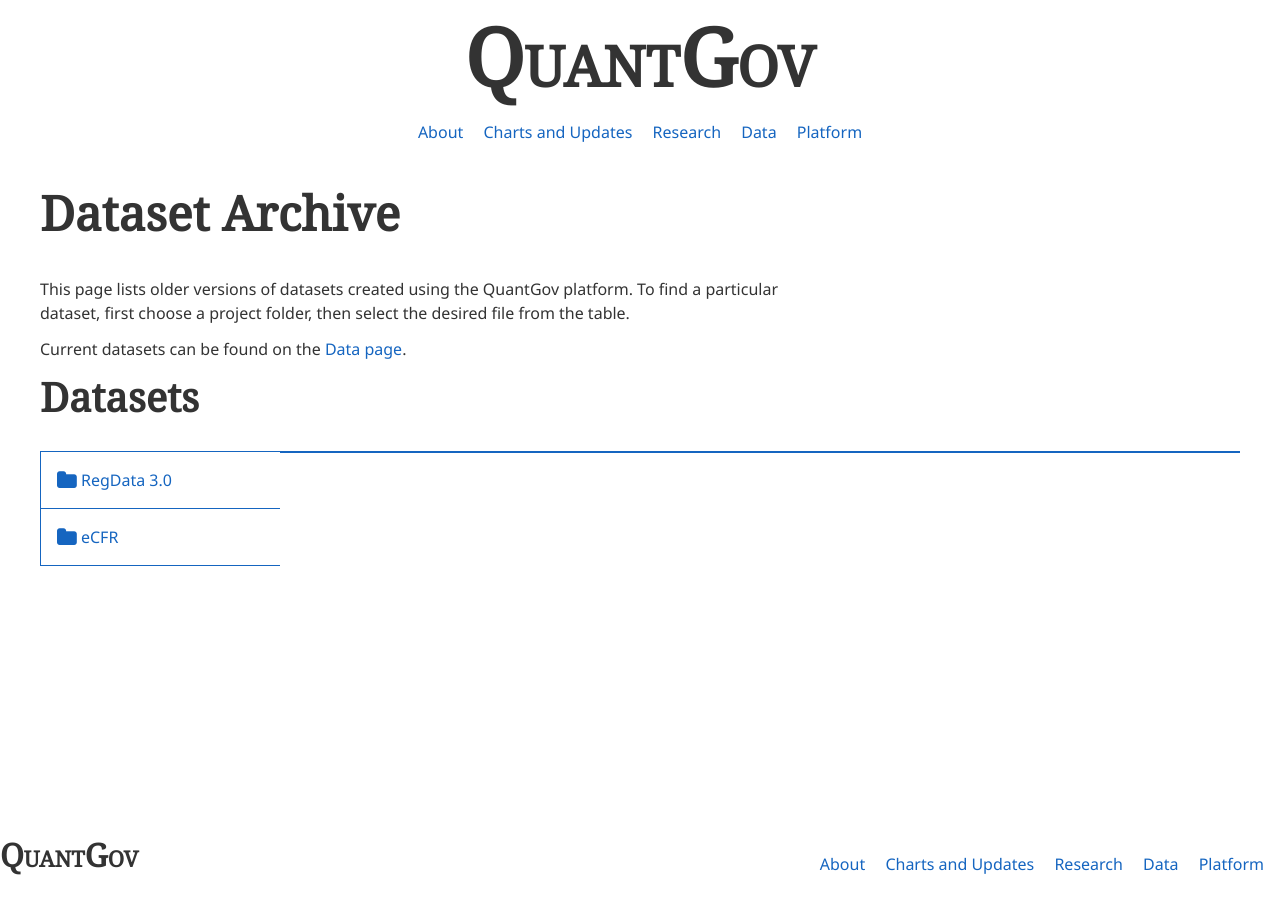
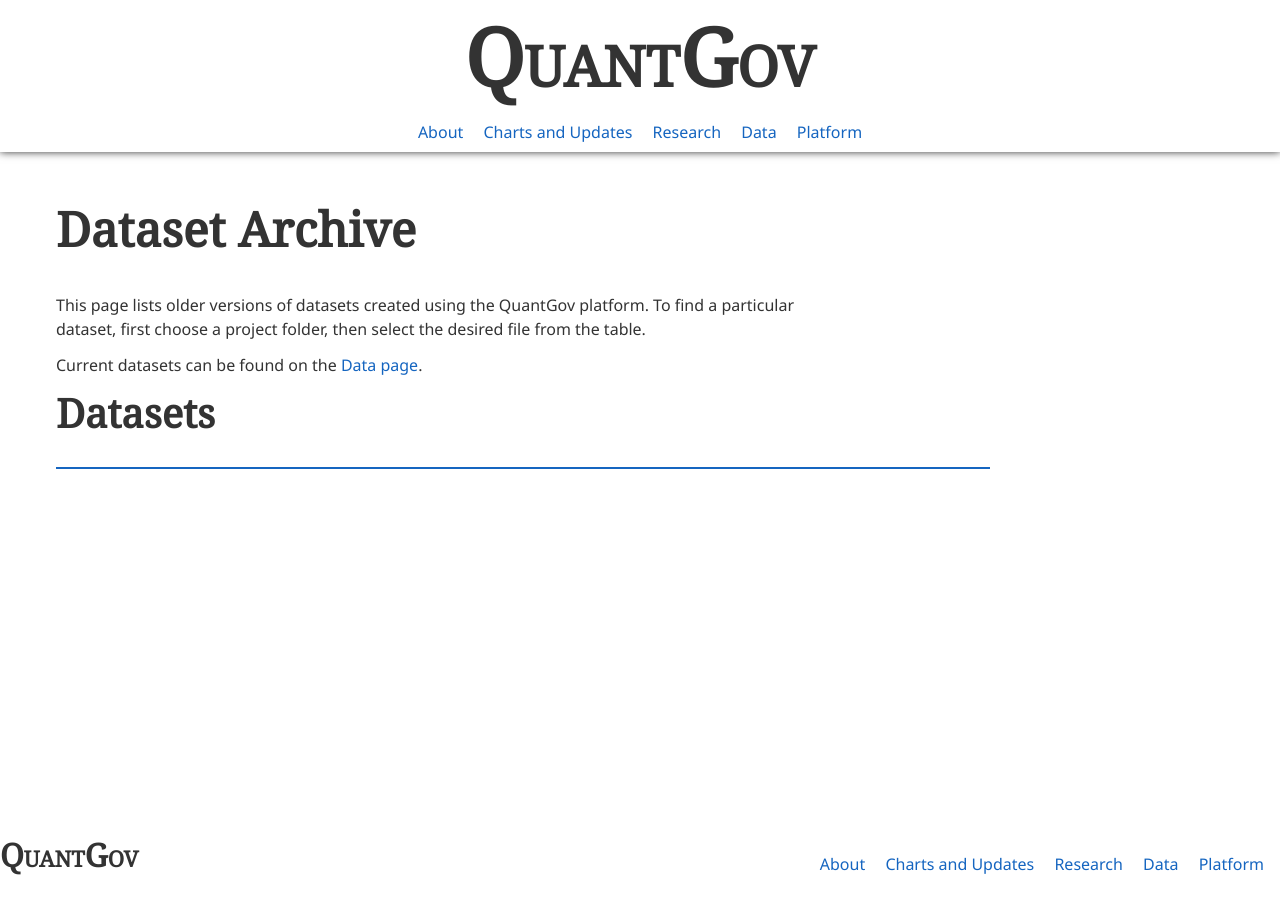
Before and after one commit to jnelson16/quantgov.org, a Jekyll site: the page built from data/archive.markdown, in a window 1280 px wide. Built offline with Jekyll 4.4.1, drawn with Linux system fonts in a browser that asks for light colours; nearby versions of some CDN libraries.

Commit message:
various visual fixes

```diff
--- a/_data/old_datasets.csv
+++ /dev/null
@@ -1,5 +0,0 @@
-product,file,url,date,description,citation
-RegData 3.0,regdata3.0.0.zip,,,Atomic-level dataset for RegData 3.0,"McLaughlin, Patrick A. and Oliver Sherouse, ""RegData 3.0"". Http://quantgov.org"
-RegData 3.0,regdata3.0.0_by_agency,,,Regulatory Restrictions by Agency and Year,"McLaughlin, Patrick A. and Oliver Sherouse, ""RegData 3.0"". Http://quantgov.org"
-eCFR,eCFR.zip,,,Atomic-level dataset for RegData 3.0,"McLaughlin, Patrick A. and Oliver Sherouse, ""RegData 3.0"". Http://quantgov.org"
-eCFR,eCFR_by_agency,,,Regulatory Restrictions by Agency and Year,"McLaughlin, Patrick A. and Oliver Sherouse, ""RegData 3.0"". Http://quantgov.org"
--- a/css/main.scss
+++ b/css/main.scss
@@ -25,7 +25,11 @@
 
 
 body, html{
+    font-size: .9rem;
     margin: 0;
+    @include media($medium-screen){
+        font-size: $base-font-size;
+    }
 }
 
 @include scale-headers(1.2);
@@ -36,11 +40,11 @@
 
 
 
-
 #main-content{
     @include outer-container;
     margin-left: auto;
     margin-right: auto;
+    padding: 1em;
     ul {
         list-style-type: disc;
         margin-left: 2em;
@@ -51,9 +55,9 @@
 }
 
 .navigation-centered {
+    box-shadow: 0 0 .5em;
     padding: .5em;
     margin-bottom: 2em;
-
     width: 100%;
 
     // Mobile view
@@ -122,6 +126,7 @@
 
         @include media($large-screen) {
             display: inline;
+            font-size: $base-font-size;
 
             a {
                 padding-right: 1em;
@@ -160,7 +165,6 @@
 }
 
 .footer {
-    $large-screen: 50em !default;
 
     .footer-logo {
         margin-bottom: 1em;
@@ -202,6 +206,7 @@
 .hero {
     padding: 1em;
     background-color: $light-gray;
+    background-image: url("{{site.url}}/resources/graphcoders-lil-fiber.png");
     width: 100%;
     min-height: 25em;
 }
@@ -291,10 +296,16 @@
             table-layout: auto;
             margin: 0;
             th, td{
-                max-width: 20em;
+                max-width: 10em;
+                overflow: auto;
                 padding-left: .5em;
                 &:last-child{
                     padding-left: 0;
+                    padding-right: .5em;
+                }
+                @include media($medium-screen){
+                    max-width: 20em;
+                    overflow: unset;
                 }
             }
         };
```
